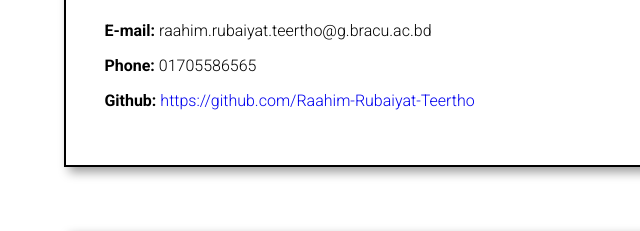
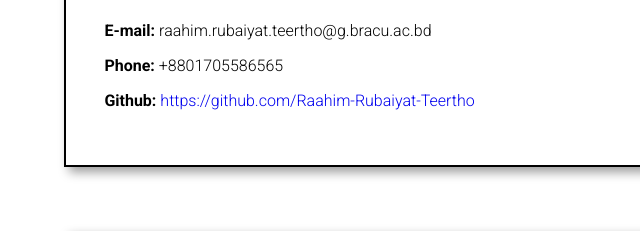
Before and after one commit to Raahim-Rubaiyat-Teertho/CSE391-Personal-Homepage, a plain HTML site: page index.html in a window 1280 px wide. Shown: the part 3195-3426 px from the top of the page, 0-640 px from the left. Drawn offline with Linux system fonts and the light colour scheme.

Commit message:
Update index.html

```diff
--- a/index.html
+++ b/index.html
@@ -89,7 +89,7 @@
     <div id="contact">
         <h1>Contact Me: </h1>
         <p><b>E-mail: </b>raahim.rubaiyat.teertho@g.bracu.ac.bd</p>
-        <p><b>Phone: </b>01705586565</p>
+        <p><b>Phone: </b>+8801705586565</p>
         <p><b>Github: </b><a href="https://github.com/Raahim-Rubaiyat-Teertho">https://github.com/Raahim-Rubaiyat-Teertho</a></p>
     </div>
 
```
